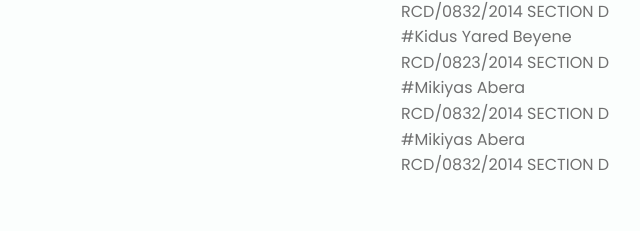
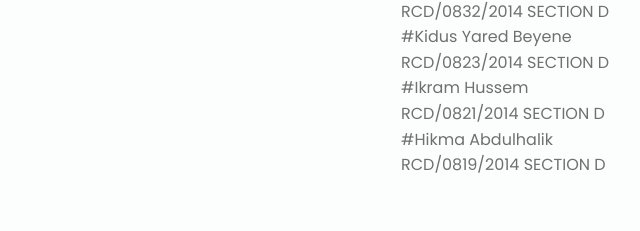
Before and after one commit to MikaAbera/Restaurant, a plain HTML site: page Restaurant website/index.html in a window 1280 px wide. Shown: the part 4840-5071 px from the top of the page, 497-1137 px from the left. Drawn offline with nearby package versions, Linux system fonts and the light colour scheme.

Commit message:
Update index.html

```diff
--- a/Restaurant website/index.html
+++ b/Restaurant website/index.html
@@ -262,8 +262,8 @@
                     <li>#Tuba Sahilu RCD/0807/2014 SECTION D</li>
                     <li>#Mikiyas Abera RCD/0832/2014 SECTION D</li>
                     <li>#Kidus Yared Beyene RCD/0823/2014 SECTION D</li>
-                    <li>#Mikiyas Abera RCD/0832/2014 SECTION D</li>
-                    <li>#Mikiyas Abera RCD/0832/2014 SECTION D</li>
+                    <li>#Ikram Hussem RCD/0821/2014 SECTION D</li>
+                    <li>#Hikma Abdulhalik RCD/0819/2014 SECTION D</li>
                 </ul>
             </div>
         </div>
```
